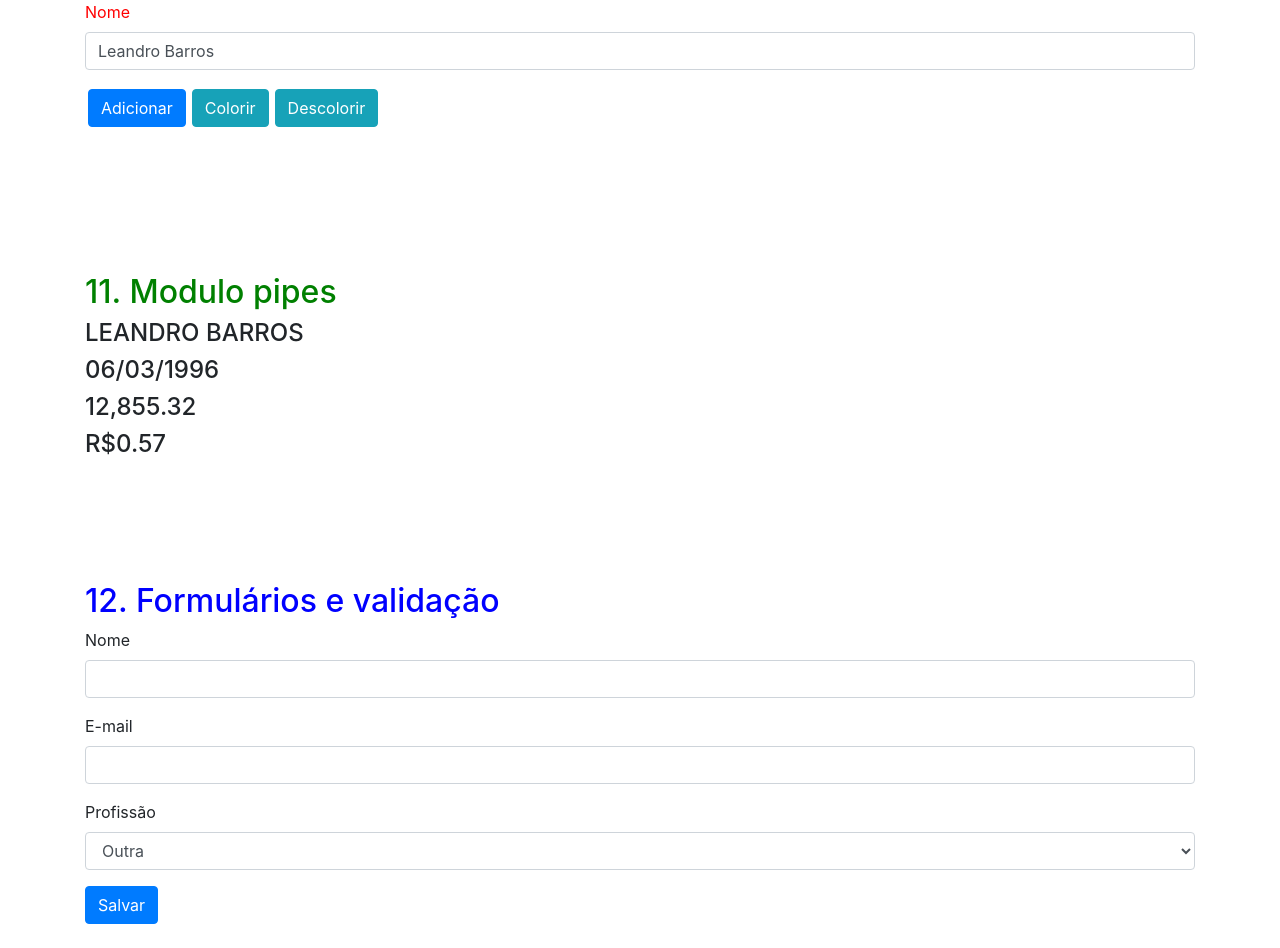
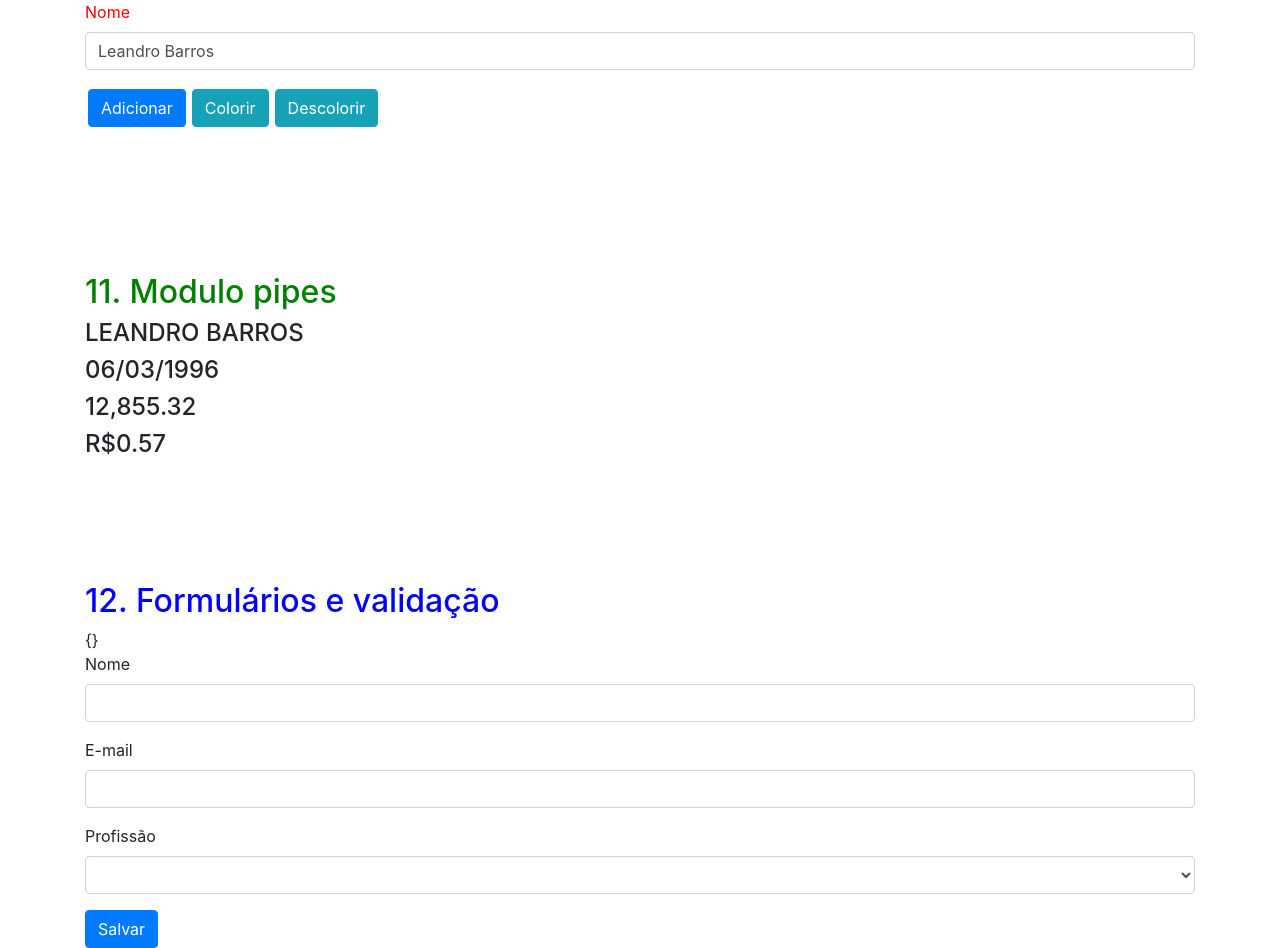
Before and after one commit to leandro-barros/primeiros-passos-angular, an Angular app: page / in a window 1280 px wide. Before the commit the page ends 924 px from the top, so only its background shows below. Built offline with nearby package versions, Linux system fonts and the light colour scheme.

Commit message:
12.6. Two-way binding com ngModel.

```diff
--- a/src/app/formularios-validacao/formularios-validacao.component.html
+++ b/src/app/formularios-validacao/formularios-validacao.component.html
@@ -1,22 +1,24 @@
 <div class="container">
+  <!-- Imprime o object json com Two-way binding -->
+  {{ cliente | json }}
     <!-- ngNoForm - Faz com que o angular pare de gerenciar o formulário. -->
   <form  #usuarioForm="ngForm" (ngSubmit)="salvar(usuarioForm)">
 
     <div class="form-group">
       <label class="form-control-label">Nome</label>
-      <input type="text" class="form-control" name="nome" ngModel>
+      <input type="text" class="form-control" name="nome" [(ngModel)]="cliente.nome">
       <!-- ngModel - Cria instância de controler de form do tipo formController vinculando com o input do formulário,
         sem o twoei-data-binding, apenas para registrar o controle no formulário  -->
     </div>
 
     <div class="form-group">
       <label class="form-control-label">E-mail</label>
-      <input type="text" class="form-control" name="email" ngModel>
+      <input type="text" class="form-control" name="email" [(ngModel)]="cliente.email">
     </div>
 
     <div class="form-group">
       <label class="form-control-label">Profissão</label>
-      <select class="form-control" name="profissao" [ngModel]="profissao">
+      <select class="form-control" name="profissao" [(ngModel)]="cliente.profissao">
         <option value="">Selecione</option>
         <option *ngFor="let profissao of profissoes" [value]="profissao">{{ profissao }}</option>
       </select>
--- a/src/app/formularios-validacao/formularios-validacao.component.ts
+++ b/src/app/formularios-validacao/formularios-validacao.component.ts
@@ -1,5 +1,12 @@
 import { Component, OnInit } from '@angular/core';
 import { NgForm } from '@angular/forms';
+import { from } from 'rxjs';
+
+class Cliente{
+  nome : string;
+  email:string;
+  profissao:string;
+}
 
 @Component({
   selector: 'app-formularios-validacao',
@@ -8,12 +15,17 @@
 })
 export class FormulariosValidacaoComponent {
 
+  cliente = new Cliente();
   profissoes = ['Programador', 'Empresário', 'Outra'];
   profissao = 'Outra';
 
   salvar(form: NgForm) {
-    console.log(this.profissao);
-    console.log(form.value.profissao);
+    // this.cliente.nome = form.value.nome;
+    // this.cliente.email = form.value.email;
+    // this.cliente.profissao = form.value.profissao;
+
+    console.log(form.value);
+    console.log(this.cliente);
   }
 
 }
```
